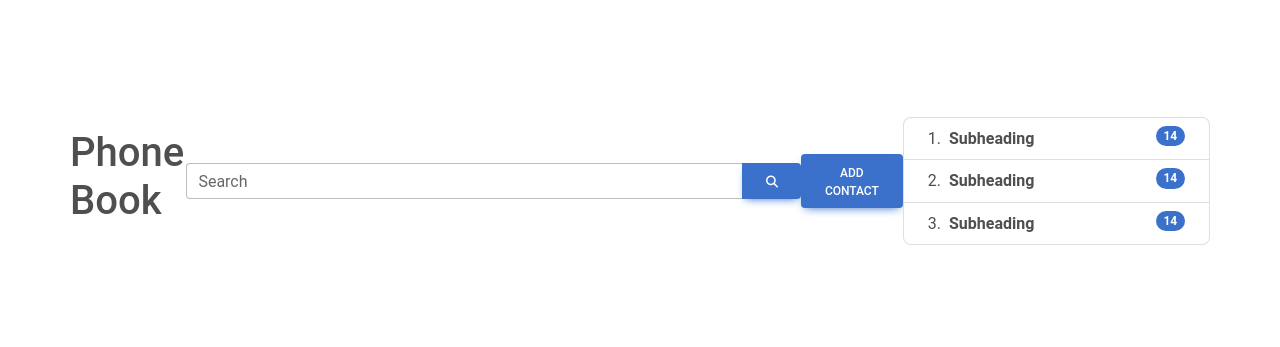
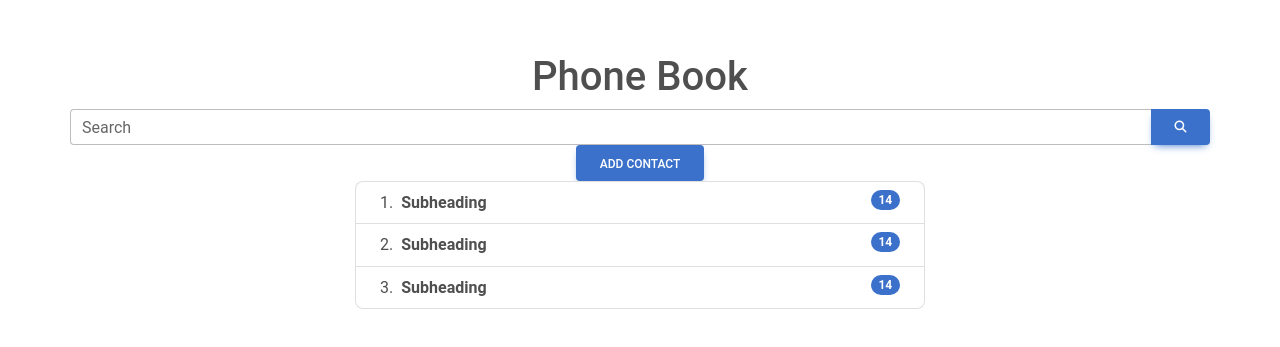
Before and after one commit to SagiMines/phonebook-client, a React (Create React App) app: page / in a window 1280 px wide. Shown: the part 219-566 px from the top of the page. Built offline with nearby package versions, Linux system fonts and the light colour scheme.

Commit message:
Added extra css rule

```diff
--- a/src/styles/PhoneBook.css
+++ b/src/styles/PhoneBook.css
@@ -0,0 +1,3 @@
+.phonebook {
+  flex-direction: column;
+}
```
